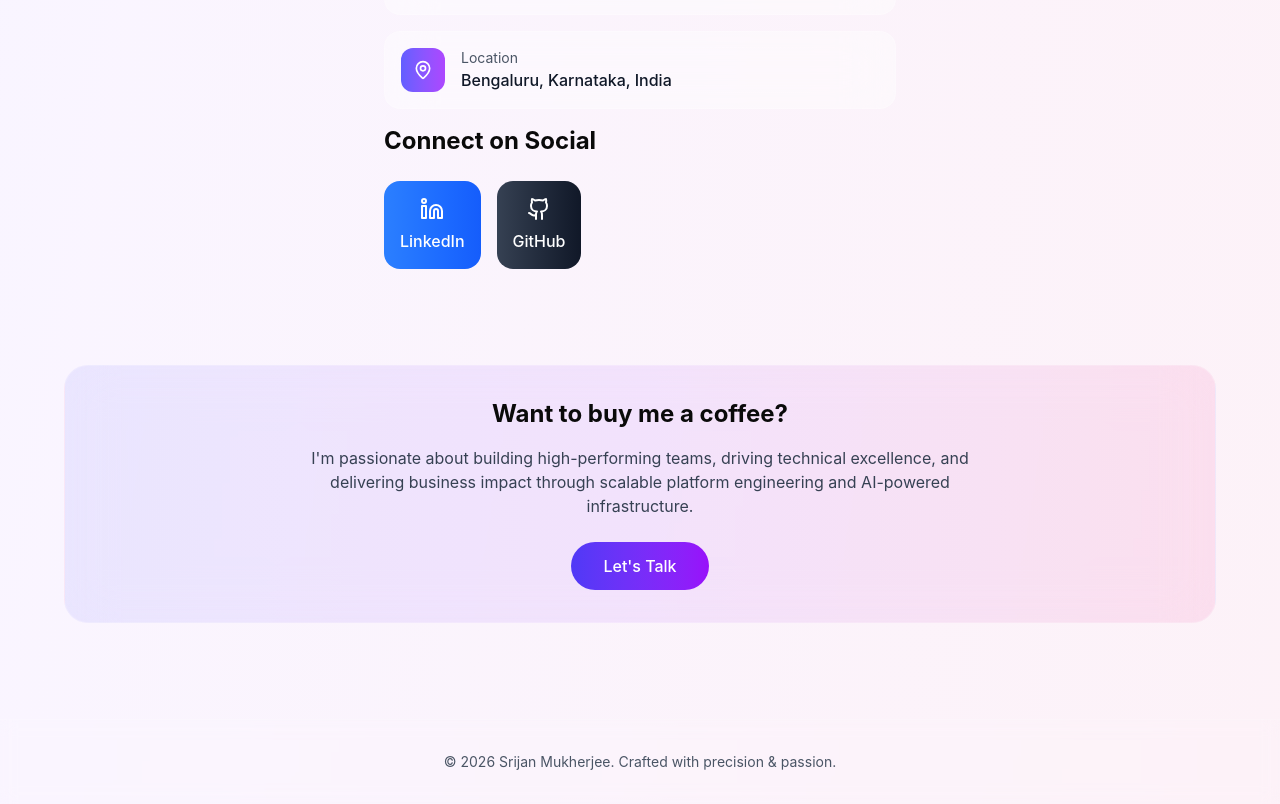
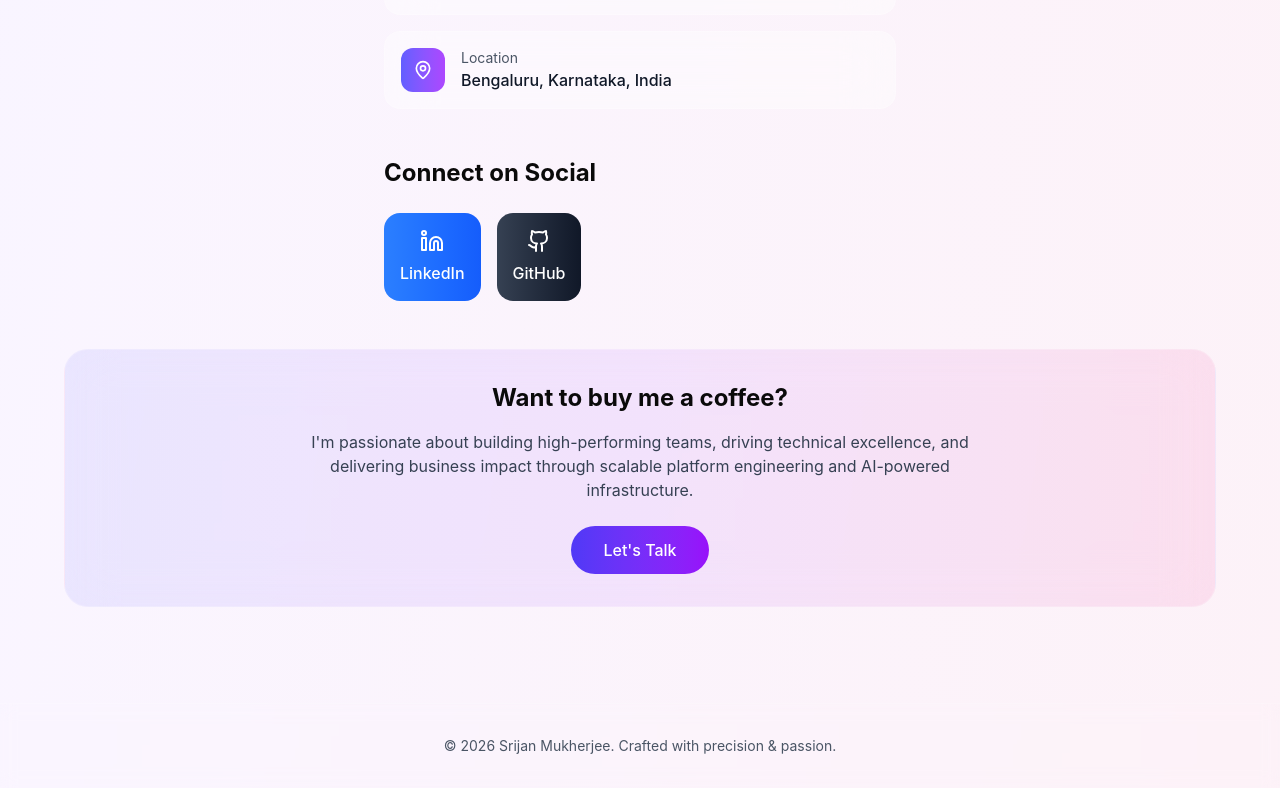
Before and after one commit to sinjar666/my-portfolio, a React (Vite) app: page / in a window 1280 px wide. Shown: the part 7460-8264 px from the top of the page. Built offline with nearby package versions, Linux system fonts and the light colour scheme.

Commit message:
feat: refactor social links section for improved layout and responsiveness

```diff
--- a/src/app/components/sections/Contact.tsx
+++ b/src/app/components/sections/Contact.tsx
@@ -87,10 +87,11 @@ export function Contact() {
               ))}
 
               {/* Social Links */}
-
-                <h3 className="text-2xl font-bold mb-6">Connect on Social</h3>
-                <div className={`mb-12 ${config.showContactForm ? 'grid md:grid-cols-2 gap-8' : 'flex flex-col'}`}>
-                  <div className={`flex gap-4 ${!config.showContactForm ? 'max-w-md w-full' : ''}`}>
+              <div className={`mt-12 ${!config.showContactForm ? 'w-full max-w-md flex flex-col' : ''}`}>
+                <h3 className={`text-2xl font-bold mb-6`}>
+                  Connect on Social
+                </h3>
+                <div className={`flex gap-4`}>
                   {socialLinks.map((social, index) => (
                     <motion.a
                       key={social.label}
```
Lines whose indentation alone changed are shown as unchanged.
